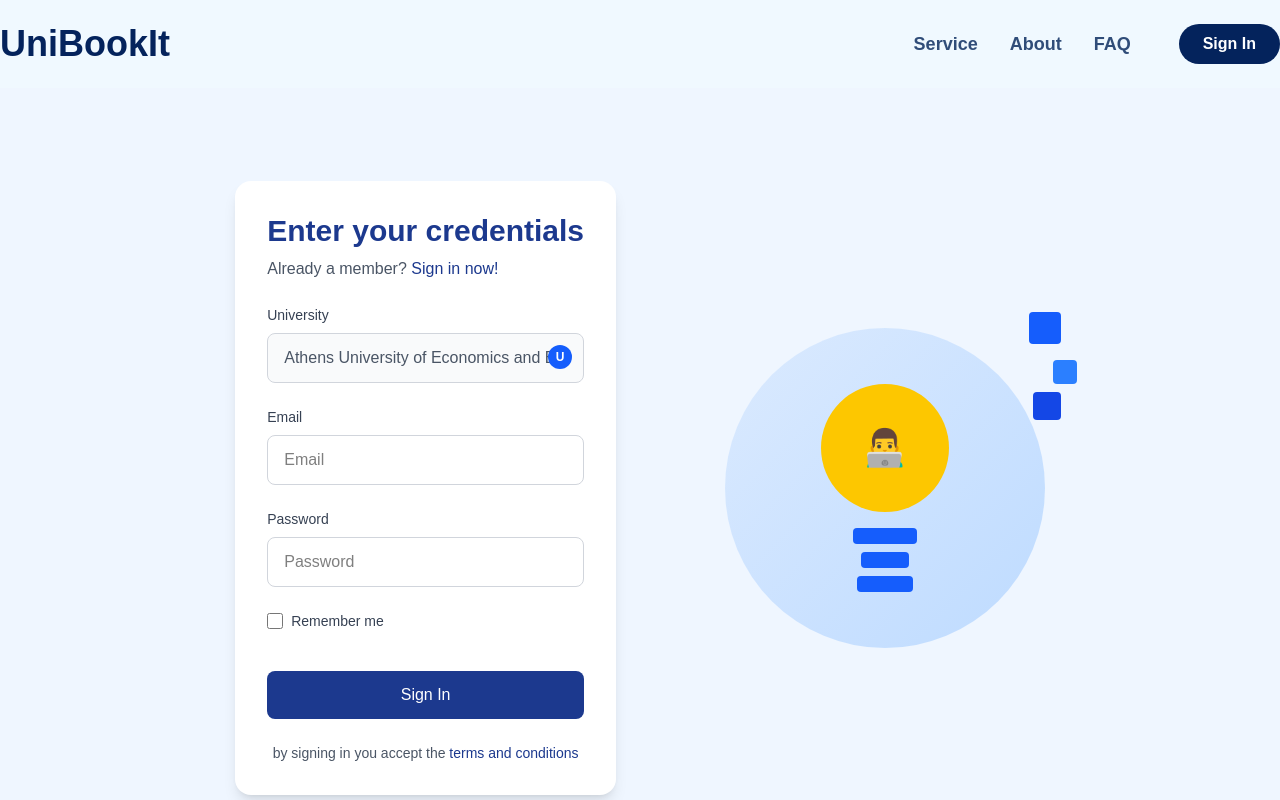
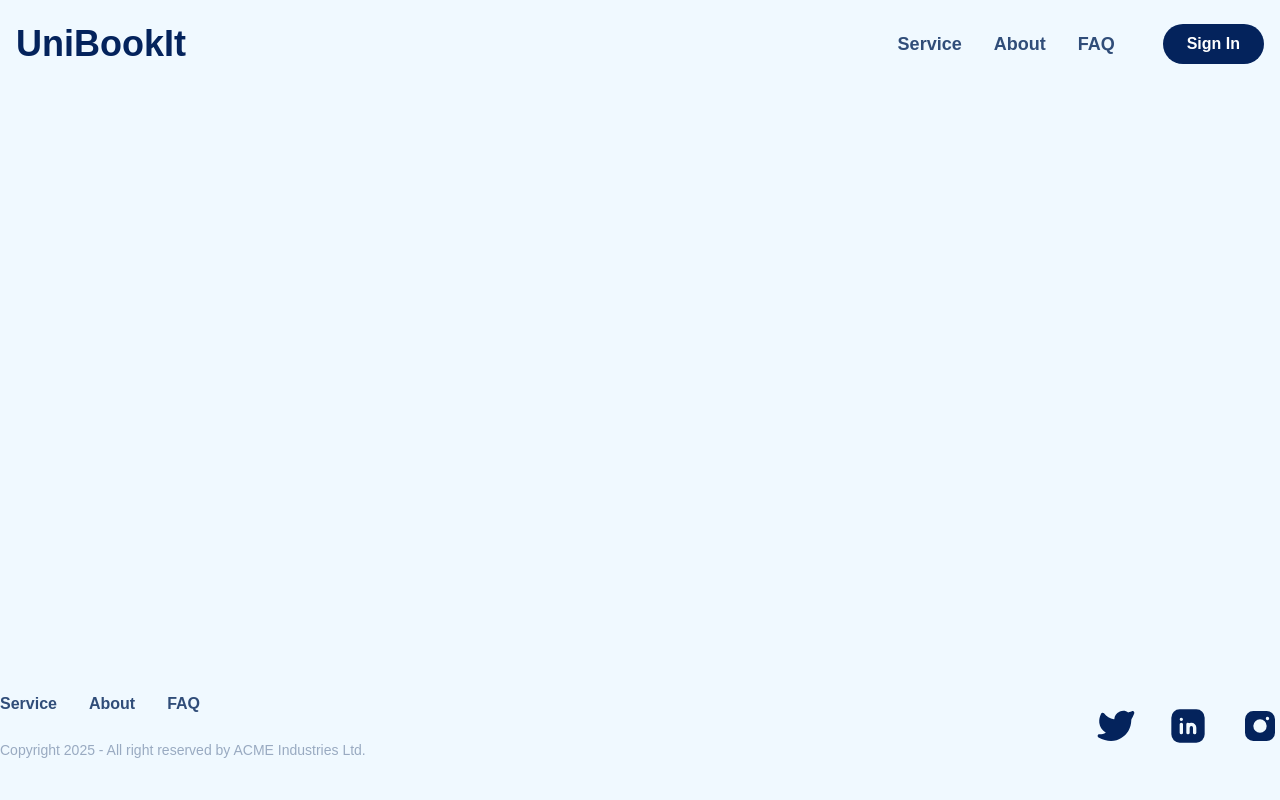
Before and after one commit to anna-megalou/UBookIt, a Next.js app: page /login in a window 1280 px wide. Shown: the top 800 px of the page. Built offline with nearby package versions, Linux system fonts and the light colour scheme.

Commit message:
init login

```diff
--- a/src/app/globals.css
+++ b/src/app/globals.css
@@ -1,6 +1,6 @@
 @import "tailwindcss";
 
-@theme inline {
+@theme {
   --color-primary-dark: #04235C;
   --color-primary-light: #F0F9FF;
   --color-secondary-dark: #304D79;
@@ -9,6 +9,9 @@
   --color-accents-yellow: #FFC20F;
   --color-accents-green: #27C840;
   --color-accents-red: #FF5F57;
+
+  --breakpoint-sm-min: 1100px;
+  --breakpoint-lg-custom: 1057px;
 }
 
 body {
--- a/src/app/layout.tsx
+++ b/src/app/layout.tsx
@@ -16,7 +16,8 @@ const geistMono = Geist_Mono({
 
 export const metadata: Metadata = {
   title: "UniBookIt - Get Your University Books Easily",
-  description: "Order your university books with just one click. Track your order in real-time and get secure delivery to your home.",
+  description:
+    "Order your university books with just one click. Track your order in real-time and get secure delivery to your home.",
 };
 
 export default function RootLayout({
@@ -30,7 +31,8 @@ export default function RootLayout({
         className={`${geistSans.variable} ${geistMono.variable} antialiased bg-primary-light flex flex-col justify-center  min-h-screen`}
       >
         <Header />
-        <main className="container mx-auto px-auto bg-primary-light flex-1">
+        <div className="h-20 w-20"></div>
+        <main className="flex-1 w-full py-8 px-4">
           {children}
         </main>
         <Footer />
--- a/src/app/login/page.tsx
+++ b/src/app/login/page.tsx
@@ -1,128 +1,12 @@
-'use client';
+import Link from "next/link";
+import Image from "next/image";
+import { Clock, ShoppingCart } from "tabler-icons-react";
+import { BookOpen, CreditCard } from "lucide-react";
+export default function Home() {
+  return (
+    <div className="container bg-white rounded-4xl justify-center mx-auto px-auto">
+      <div className="flex flex-col justify-center items-start w-full relative sm:justify-center sm:items-center md:justify-center md:items-center lg:justify-start lg:items-start">
 
-import { useState } from 'react';
-import Link from 'next/link';
-
-export default function Login() {
-  const [email, setEmail] = useState('');
-  const [password, setPassword] = useState('');
-  const [rememberMe, setRememberMe] = useState(false);
-
-  return (
-    <div className="bg-blue-50 min-h-screen flex items-center justify-center py-12">
-      <div className="max-w-4xl mx-auto px-4 sm:px-6 lg:px-8">
-        <div className="grid grid-cols-1 lg:grid-cols-2 gap-12 items-center">
-          {/* Left Content - Form */}
-          <div className="bg-white rounded-2xl shadow-lg p-8">
-            <div className="space-y-6">
-              <div>
-                <h1 className="text-3xl font-bold text-blue-900 mb-2">
-                  Enter your credentials
-                </h1>
-                <p className="text-gray-600">
-                  Already a member?{' '}
-                  <Link href="/login" className="text-blue-900 hover:underline">
-                    Sign in now!
-                  </Link>
-                </p>
-              </div>
-
-              <div>
-                <label htmlFor="university" className="block text-sm font-medium text-gray-700 mb-2">
-                  University
-                </label>
-                <div className="relative">
-                  <input
-                    type="text"
-                    value="Athens University of Economics and Business"
-                    readOnly
-                    className="w-full px-4 py-3 border border-gray-300 rounded-lg bg-gray-50 text-gray-600"
-                  />
-                  <div className="absolute right-3 top-3">
-                    <div className="w-6 h-6 bg-blue-600 rounded-full flex items-center justify-center">
-                      <span className="text-white text-xs font-bold">U</span>
-                    </div>
-                  </div>
-                </div>
-              </div>
-
-              <div>
-                <label htmlFor="email" className="block text-sm font-medium text-gray-700 mb-2">
-                  Email
-                </label>
-                <input
-                  type="email"
-                  id="email"
-                  value={email}
-                  onChange={(e) => setEmail(e.target.value)}
-                  placeholder="Email"
-                  className="w-full px-4 py-3 border border-gray-300 rounded-lg focus:ring-2 focus:ring-blue-500 focus:border-transparent"
-                />
-              </div>
-
-              <div>
-                <label htmlFor="password" className="block text-sm font-medium text-gray-700 mb-2">
-                  Password
-                </label>
-                <input
-                  type="password"
-                  id="password"
-                  value={password}
-                  onChange={(e) => setPassword(e.target.value)}
-                  placeholder="Password"
-                  className="w-full px-4 py-3 border border-gray-300 rounded-lg focus:ring-2 focus:ring-blue-500 focus:border-transparent"
-                />
-              </div>
-
-              <div className="flex items-center">
-                <input
-                  type="checkbox"
-                  id="remember"
-                  checked={rememberMe}
-                  onChange={(e) => setRememberMe(e.target.checked)}
-                  className="h-4 w-4 text-blue-600 focus:ring-blue-500 border-gray-300 rounded"
-                />
-                <label htmlFor="remember" className="ml-2 block text-sm text-gray-700">
-                  Remember me
-                </label>
-              </div>
-
-              <div className="pt-4">
-                <button className="w-full bg-blue-900 text-white py-3 px-6 rounded-lg font-medium hover:bg-blue-800 transition-colors">
-                  Sign In
-                </button>
-              </div>
-
-              <div className="text-center text-sm text-gray-600">
-                by signing in you accept the{' '}
-                <Link href="/terms" className="text-blue-900 hover:underline">
-                  terms and conditions
-                </Link>
-              </div>
-            </div>
-          </div>
-
-          {/* Right Content - Illustration */}
-          <div className="flex justify-center lg:justify-end">
-            <div className="relative w-80 h-80 bg-gradient-to-br from-blue-100 to-blue-200 rounded-full flex items-center justify-center">
-              {/* Student with Laptop Illustration */}
-              <div className="text-center">
-                <div className="w-32 h-32 bg-yellow-400 rounded-full mx-auto mb-4 flex items-center justify-center">
-                  <span className="text-4xl">👨‍💻</span>
-                </div>
-                <div className="space-y-2">
-                  <div className="w-16 h-4 bg-blue-600 rounded mx-auto"></div>
-                  <div className="w-12 h-4 bg-blue-600 rounded mx-auto"></div>
-                  <div className="w-14 h-4 bg-blue-600 rounded mx-auto"></div>
-                </div>
-                {/* Floating books */}
-                <div className="absolute -top-4 -right-4 w-8 h-8 bg-blue-600 rounded"></div>
-                <div className="absolute top-8 -right-8 w-6 h-6 bg-blue-500 rounded"></div>
-                <div className="absolute top-16 -right-4 w-7 h-7 bg-blue-700 rounded"></div>
-              </div>
-            </div>
-          </div>
-        </div>
       </div>
     </div>
   );
--- a/src/app/page.tsx
+++ b/src/app/page.tsx
@@ -5,7 +5,7 @@ import { BookOpen, CreditCard } from "lucide-react";
 export default function Home() {
   return (
     <div className="container bg-white rounded-4xl justify-center mx-auto px-auto">
-      <div className="flex flex-col justify-center items-start w-full relative">
+      <div className="flex flex-col justify-center items-start w-full relative sm:justify-center sm:items-center md:justify-center md:items-center lg:justify-start lg:items-start">
         {/* Hero Section */}
         <div className="flex flex-row justify-center items-center px-30 pt-20 pb-14 w-4/7">
           {/* Left Content */}
@@ -29,20 +29,22 @@ export default function Home() {
               </Link>
             </div>
           </div>
-          <div className="absolute bottom-60 right-65 w-auto h-auto">
+          <div className="absolute bottom-60 right-65 md:right-20">
             <Image
+              priority
               src="/assets/images/kid_with_books.png"
               alt="Hero Illustration"
               width={320}
               height={320}
-                  className="object-fill"
+              className="object-fill w-60 h-60 sm-min:w-72 sm-min:h-72 xl-custom:w-80 xl-custom:h-80 sm:hidden lg:block"
+              style={{ width: 'auto', height: 'auto' }}
             />
           </div>
         </div>
 
         {/* Feature Cards */}
-        <div className="flex flex-row justify-center items-center px-30  sm:py-16  sm:gap-10 relative ">
-          <div className="grid grid-cols-1 sm:grid-cols-1 md:grid-cols-3 gap-10 w-full">
+        <div className="flex flex-row justify-center items-center px-30  sm:py-16  sm:gap-15 relative ">
+          <div className="grid grid-cols-1 sm:grid-cols-1 md:grid-cols-1 lg:grid-cols-3 gap-10 sm:gap-15 w-full">
             {/* Card 1 - Highlighted */}
             <div className="bg-primary-dark text-white px-6 py-6 rounded-3xl h-50">
               <div className="flex flex-row justify-start items-center mb-4 gap-3">
--- a/src/components/Footer.tsx
+++ b/src/components/Footer.tsx
@@ -10,7 +10,7 @@ import { IconBrandInstagramFilled, IconBrandLinkedinFilled, IconBrandTwitterFill
 
 export default function Footer() {
   return (
-    <footer className="container mx-auto px-sm py-10 bg-primary-light static bottom-0 w-full">
+    <footer className="container mx-auto px-sm py-10 bg-primary-light">
       <div className="flex flex-row justify-between items-center">
         {/* Copyright */}
         <div className="flex flex-col w-fill gap-6 justify-between items-start">
--- a/src/components/Header.tsx
+++ b/src/components/Header.tsx
@@ -2,8 +2,9 @@ import Link from "next/link";
 
 export default function Header() {
   return (
-    <header className="container mx-auto px-auto pt-6 pb-6 bg-primary-light sticky top-0 w-full">
-      <div className="flex flex-row  justify-between items-center">
+    <header className="fixed top-0 left-0 right-0 z-60 bg-primary-light pt-6 pb-4 h-20">
+      <div className="container mx-auto px-4">
+        <div className="flex flex-row justify-between items-center w-full relative ">
           {/* Logo */}
           <div className="flex-none w-fill pr-20">
             <Link href="/" className="text-4xl font-bold text-primary-dark">
@@ -45,6 +46,7 @@ export default function Header() {
             </div>
           </div>
         </div>
+      </div>
     </header>
   );
 }
```
Also changed, not shown: 25 other files (tests, documents, lock files or other folders). Lines whose indentation alone changed are shown as unchanged.
